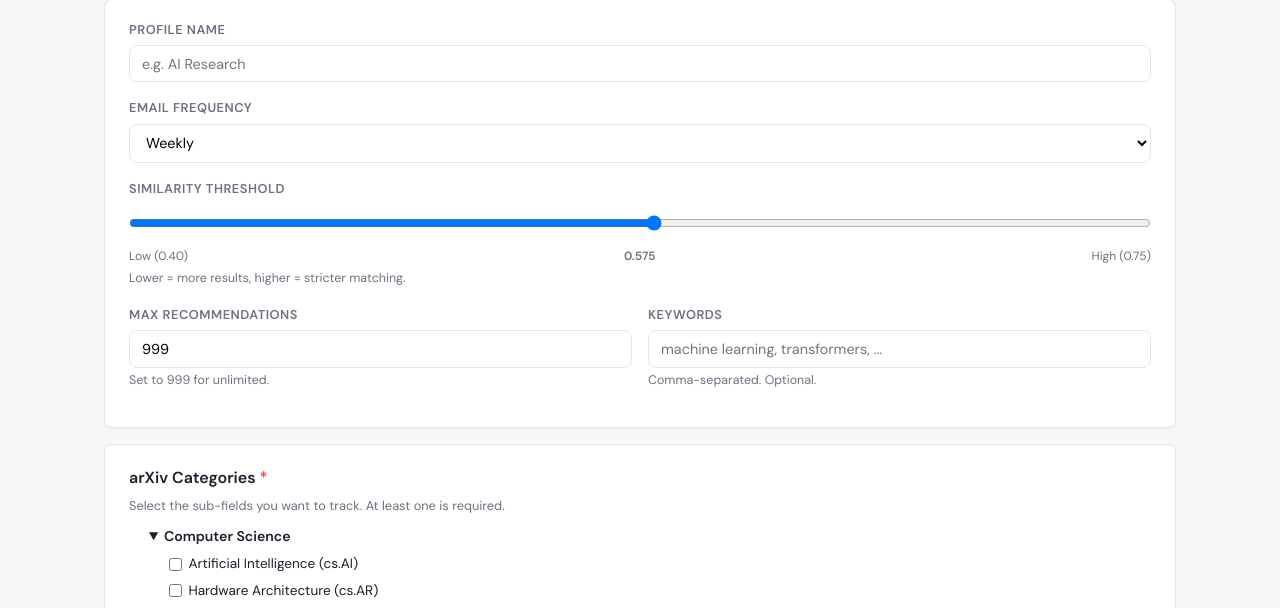
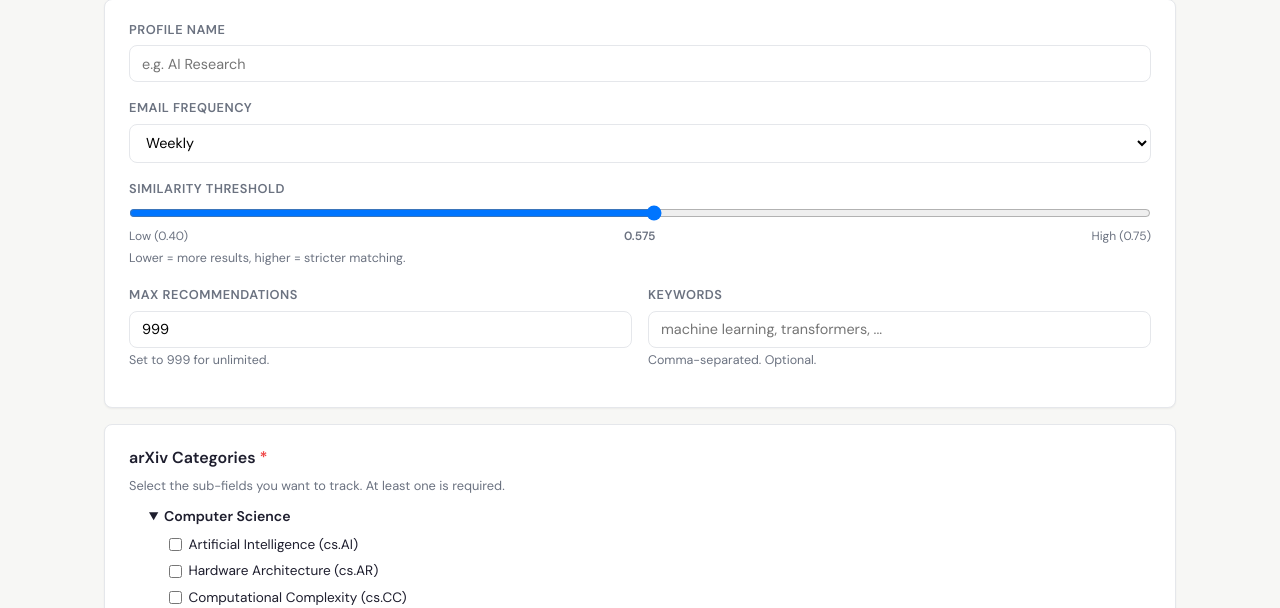
Before and after one commit to SyracuseUniversity/preprint-bot, a Django app: page /profiles/create/ in a window 1280 px wide. Shown: the part 216-824 px from the top of the page. Run offline with Django 5.2, Linux system fonts and the light colour scheme; the visitor is signed in with stand-in values (Sample User, id 1).

Commit message:
Fix range widgets

```diff
--- a/django_site/core/static/core/style.css
+++ b/django_site/core/static/core/style.css
@@ -146,7 +146,6 @@ h3 { font-size: 1rem; font-weight: 600; margin-bottom: .35rem; }
 .form-group input[type="password"],
 .form-group input[type="number"],
 .form-group input[type="date"],
-.form-group input[type="range"],
 .form-group textarea,
 .form-group select {
   width: 100%;
@@ -169,6 +168,9 @@ h3 { font-size: 1rem; font-weight: 600; margin-bottom: .35rem; }
   display: block;
   width: 100%;
   margin: .35rem 0;
+  padding: 0;
+  border: none;
+  background: transparent;
 }
 .form-help { font-size: .78rem; color: var(--text-dim); margin-top: .2rem; }
 
```
